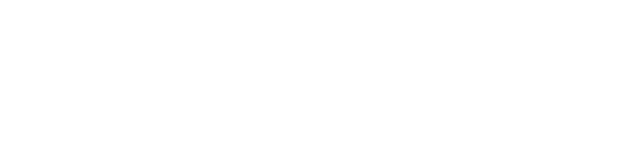
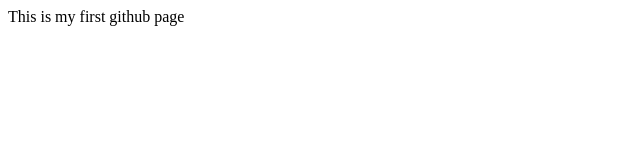
Before and after one commit to jclairelopez/jclairelopez.github.io, a plain HTML site: page index.html in a window 1280 px wide. Shown: the whole page, without its empty margins (0-640 px from the left). Drawn offline with Linux system fonts and the light colour scheme.

Commit message:
third commit

```diff
--- a/index.html
+++ b/index.html
@@ -5,3 +5,7 @@
         Jade's repo
     </title>
     </head>
+    <body>
+        <p>This is my first github page</p>
+    </body>
+    </html>
```
